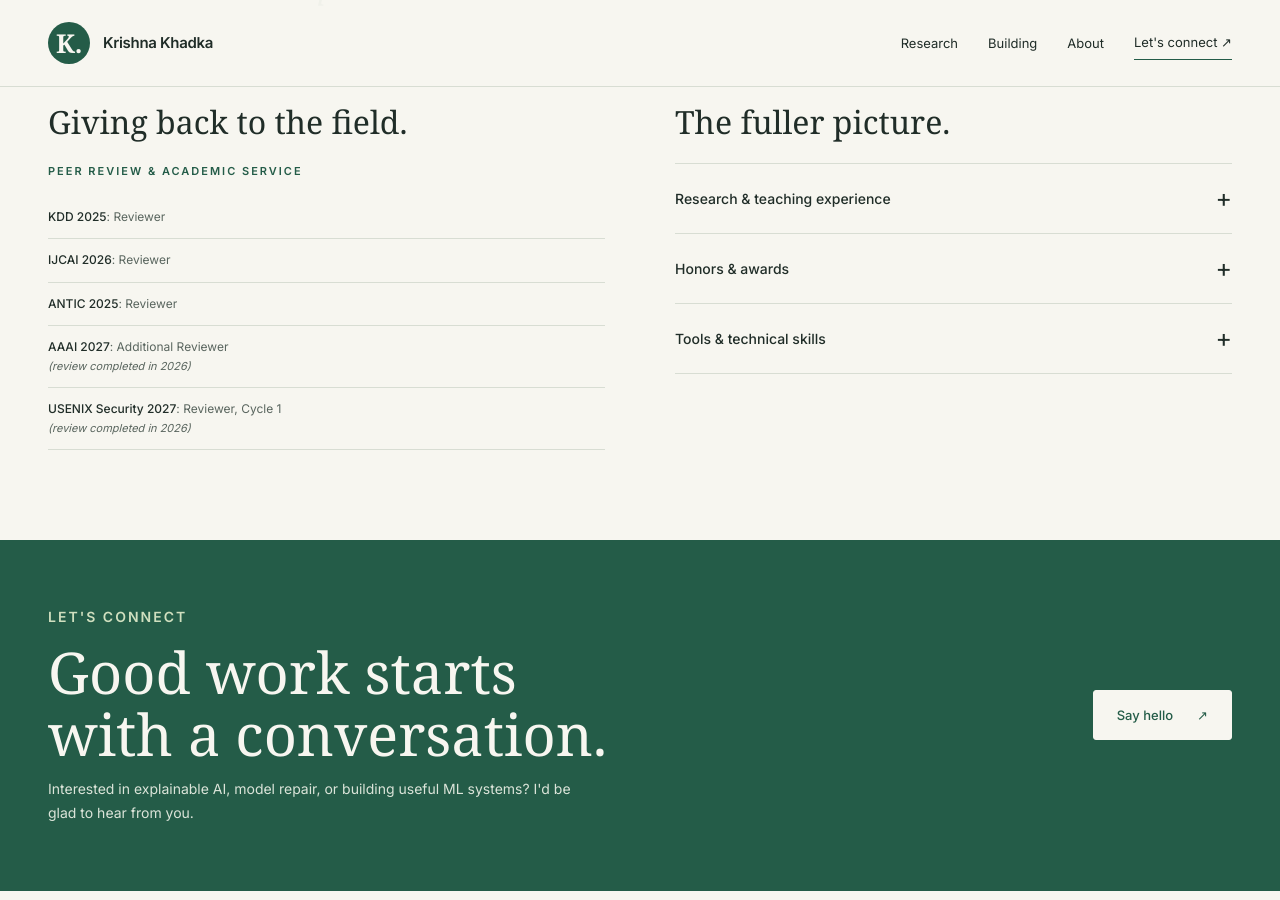
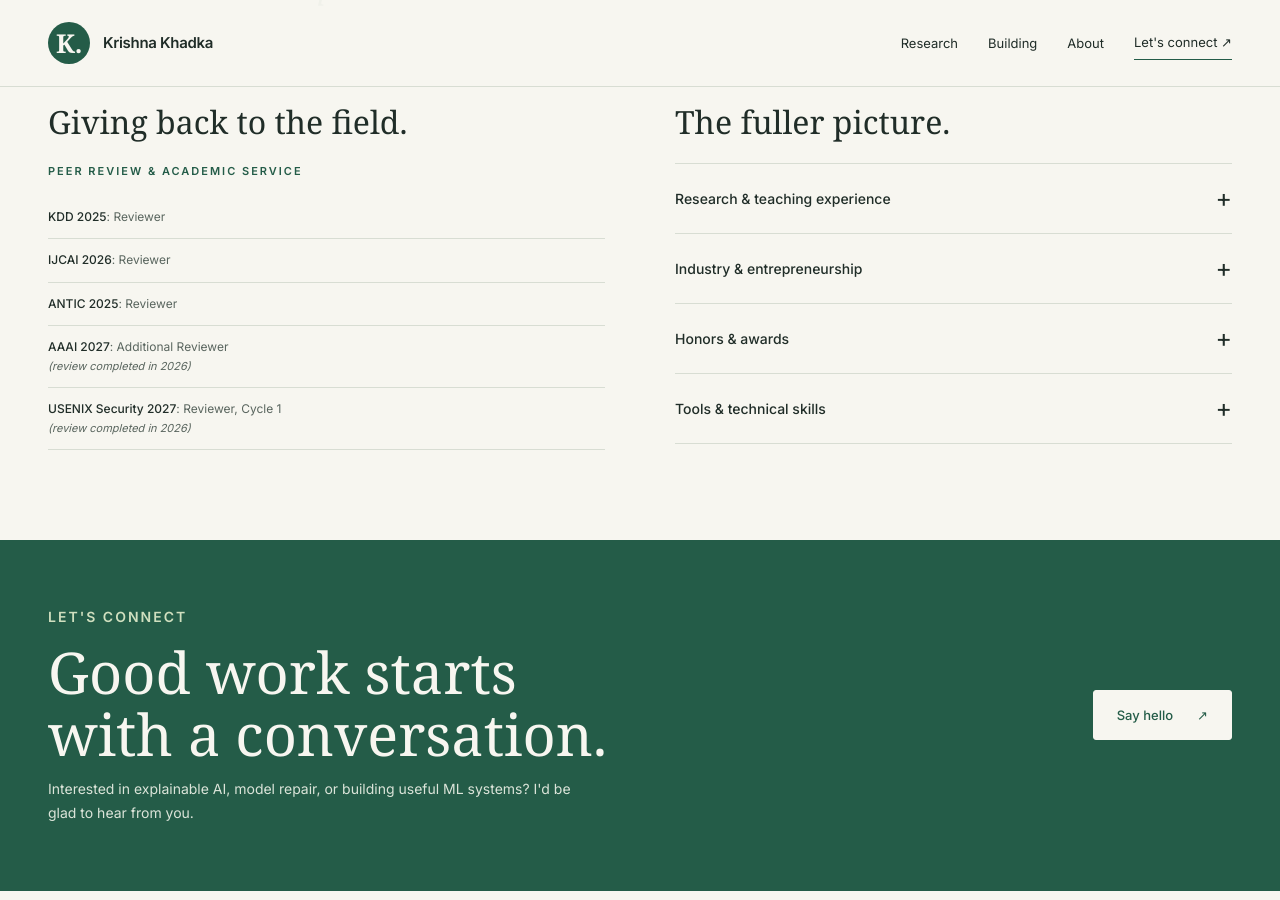
Before and after one commit to krishnakhadka200416/portfolio, a Jekyll site: the page built from README.md, in a window 1280 px wide and 900 px high, scrolled down 3179 px. Built offline with Jekyll 4.4.1, drawn with Linux system fonts in a browser that asks for light colours; some web fonts are replaced; our own code applies the rules of GitHub Pages for plain Markdown files.

Commit message:
Separate research and teaching from industry experience

```diff
--- a/_layouts/default.html
+++ b/_layouts/default.html
@@ -78,7 +78,7 @@
   </section>
   <section class="wrap section background" id="background" aria-label="Academic service and background">
     <div class="background-grid"><div id="academic-service"><h2 class="subheading">Giving back to the field.</h2><p class="eyebrow" style="margin-bottom:15px">Peer review &amp; academic service</p><div class="service-list">{% assign service_list = content | split: '<h2 id="academic-service">Academic Service</h2>' | last | split: '<h2 id="technical-skills">' | first %}{{ service_list }}</div></div>
-    <div><h2 class="subheading">The fuller picture.</h2><details class="career-details" id="experience"><summary class="record-summary"><span>Research &amp; teaching experience</span></summary><div class="detail-content">{% assign experience_list = content | split: '<h2 id="experience">Experience</h2>' | last | split: '<h2 id="academic-service">' | first %}{{ experience_list }}</div></details><details class="career-details" id="honors--awards"><summary class="record-summary"><span>Honors &amp; awards</span></summary><div class="detail-content">{% assign honors_list = content | split: '<h2 id="honors--awards">Honors &amp; Awards</h2>' | last %}{{ honors_list }}</div></details><details class="career-details" id="technical-skills"><summary class="record-summary"><span>Tools &amp; technical skills</span></summary><div class="detail-content">{% assign skills_list = content | split: '<h2 id="technical-skills">Technical Skills</h2>' | last | split: '<h2 id="honors--awards">' | first %}{{ skills_list }}</div></details></div></div>
+    <div><h2 class="subheading">The fuller picture.</h2>{% assign experience_list = content | split: '<h2 id="experience">Experience</h2>' | last | split: '<h2 id="academic-service">' | first %}{% assign experience_groups = experience_list | split: '<h3 id="co-founder--cto">' %}<details class="career-details" id="experience"><summary class="record-summary"><span>Research &amp; teaching experience</span></summary><div class="detail-content">{{ experience_groups | first }}</div></details><details class="career-details" id="professional-experience"><summary class="record-summary"><span>Industry &amp; entrepreneurship</span></summary><div class="detail-content"><h3 id="co-founder--cto">{{ experience_groups | last }}</div></details><details class="career-details" id="honors--awards"><summary class="record-summary"><span>Honors &amp; awards</span></summary><div class="detail-content">{% assign honors_list = content | split: '<h2 id="honors--awards">Honors &amp; Awards</h2>' | last %}{{ honors_list }}</div></details><details class="career-details" id="technical-skills"><summary class="record-summary"><span>Tools &amp; technical skills</span></summary><div class="detail-content">{% assign skills_list = content | split: '<h2 id="technical-skills">Technical Skills</h2>' | last | split: '<h2 id="honors--awards">' | first %}{{ skills_list }}</div></details></div></div>
   </section>
   <section class="contact-section" id="contact" aria-labelledby="contact-title"><div class="wrap contact-layout"><div><p class="eyebrow">Let's connect</p><h2 id="contact-title">Good work starts<br>with a conversation.</h2><p>Interested in explainable AI, model repair, or building useful ML systems? I'd be glad to hear from you.</p></div><a class="button" href="mailto:{{ site.email }}">Say hello <span aria-hidden="true">↗</span></a></div></section>
 </main>
```
